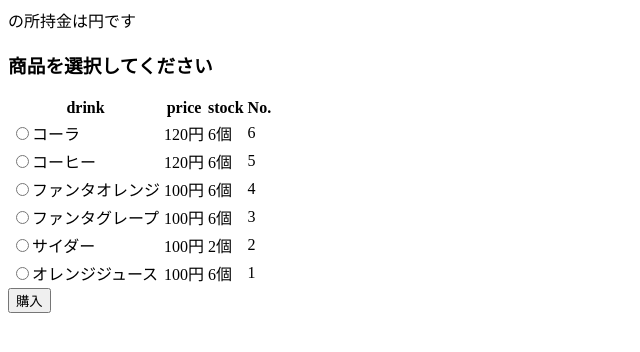
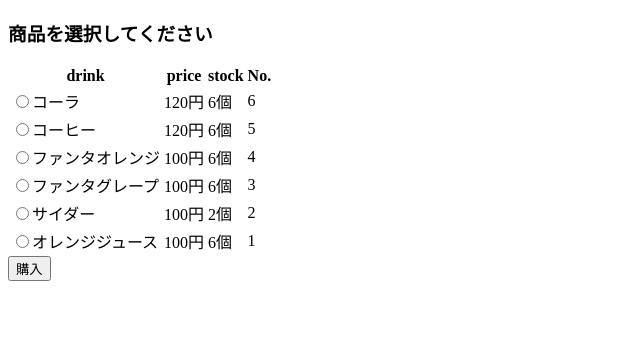
Before and after one commit to takose/ano-hako, a PHP site: page /toppage.php?username=1 in a window 1280 px wide. Shown: the top 352 px of the page, without its empty margins (0-640 px from the left). Run offline with PHP 8.4, Linux system fonts and the light colour scheme; data comes from the database, SQL or seed files in the repository; data that the repository does not hold is empty.

Commit message:
takose/delete debug and fix indent

```diff
--- a/toppage.php
+++ b/toppage.php
@@ -24,9 +24,6 @@
 
   </head>
   <body>
-    <?php
-      print $username[$user] . "の所持金は" . $money[0]['money']. "円です";
-    ?>
     <h3>商品を選択してください</h3>
       <form action="shopping_submit.php" method="get">
         <table>
```
Lines whose indentation alone changed are shown as unchanged.
